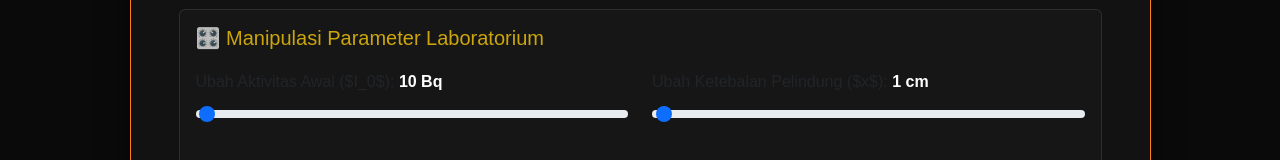
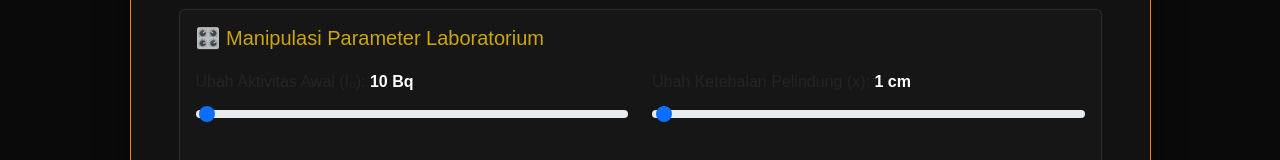
Before and after one commit to Sanssin/Inite, a React (Create React App) app: page /simulasi2 in a window 1280 px wide. Shown: the part 510-670 px from the top of the page. Built offline with nearby package versions, Linux system fonts and the light colour scheme; no server answers.

Commit message:
Update labels for initial activity and thickness

```diff
--- a/src/body/Simulasi2.jsx
+++ b/src/body/Simulasi2.jsx
@@ -145,7 +145,7 @@ const Simulasi2 = () => {
                     <h5 style={{ color: '#cca60b', marginBottom: '20px' }}>🎛️ Manipulasi Parameter Laboratorium</h5>
                     <Row>
                       <Col md={6} className="mb-3">
-                        <Form.Label>Ubah Aktivitas Awal ($I_0$): <strong style={{ color: '#fff' }}>{liveActivity} Bq</strong></Form.Label>
+                        <Form.Label>Ubah Aktivitas Awal (I₀): <strong style={{ color: '#fff' }}>{liveActivity} Bq</strong></Form.Label>
                         <Form.Range
                           min={1} max={1000}
                           value={liveActivity}
@@ -153,7 +153,7 @@ const Simulasi2 = () => {
                         />
                       </Col>
                       <Col md={6} className="mb-3">
-                        <Form.Label>Ubah Ketebalan Pelindung ($x$): <strong style={{ color: '#fff' }}>{liveThickness} cm</strong></Form.Label>
+                        <Form.Label>Ubah Ketebalan Pelindung (x): <strong style={{ color: '#fff' }}>{liveThickness} cm</strong></Form.Label>
                         <Form.Range
                           min={0.1} max={100} step={0.1}
                           value={liveThickness}
```
